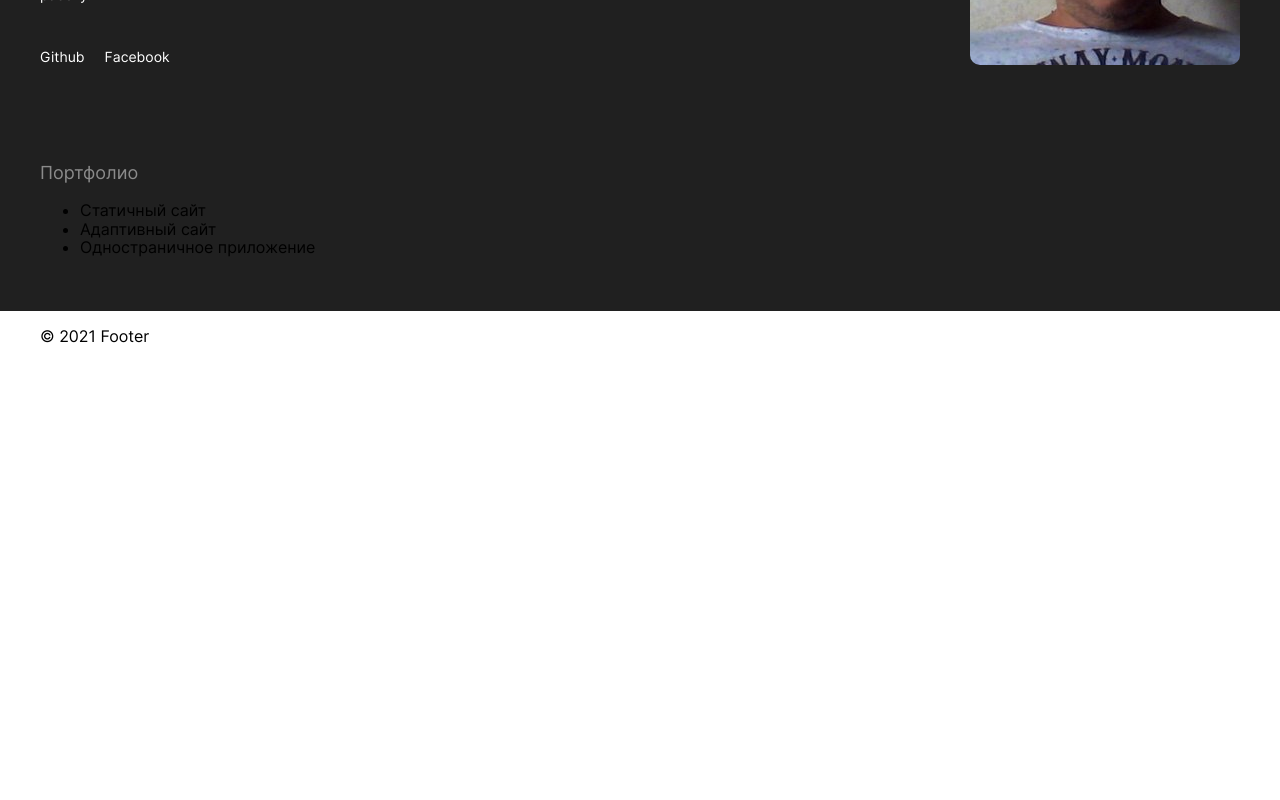
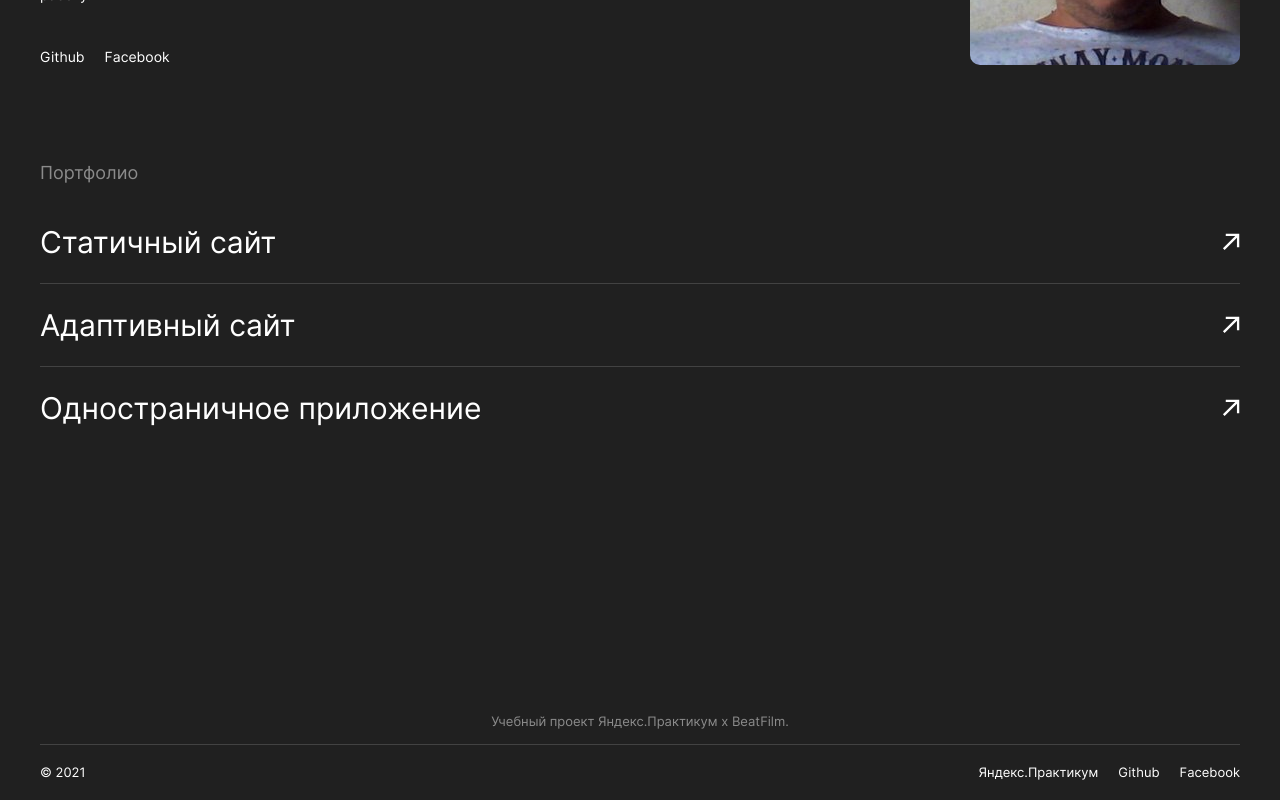
Before and after one commit to SashaLeshiy/movies-explorer-frontend, a React (Create React App) app: page / in a window 1280 px wide. Shown: the part 2599-3399 px from the top of the page. Before the commit the page ends 2960 px from the top, so only its background shows below. Built offline with nearby package versions, Linux system fonts and the light colour scheme.

Commit message:
Окончание верстки главной. Футер и обо мне

```diff
--- a/src/components/App/App.css
+++ b/src/components/App/App.css
@@ -28,6 +28,6 @@
 
 @media screen and (max-width: 360px) {
   .content {
-    padding: 0 16px;
+    padding: 0 12px;
   }
 }
--- a/src/components/Footer/Footer.css
+++ b/src/components/Footer/Footer.css
@@ -1,3 +1,78 @@
 .footer {
     max-height: 172px;
+    background-color: #202020;
 }
+
+.footer__heading {
+    font-size: 13px;
+    line-height: 1.2em;
+    font-weight: 100;
+    color: #8b8b8b;
+    margin: 0;
+    border-bottom: 1px solid #424242;
+    padding: 14px 0;
+    text-align: center;
+}
+
+.footer__copyright {
+    display: flex;
+    justify-content: space-between;
+    padding: 20px 0;
+}
+
+.footer__date {
+    margin: 0;
+    color: #ffffff;
+    font-size: 13px;
+    line-height: 1.2em;
+    font-weight: 100;
+}
+
+.footer__links {
+    display: flex;
+    flex-direction: row;
+    list-style-type: none;
+    margin: 0;
+    padding: 0;
+    align-items: flex-end;
+    font-size: 13px;
+    line-height: 1.2em;
+    font-weight: 100;
+    gap: 20px;
+}
+
+.footer__link {
+    text-decoration: none;
+    color: #ffffff;
+    transition: opacity 0.7s linear;
+}
+
+.footer__link:hover {
+    opacity: 0.5;
+}
+
+@media screen and (max-width: 375px) {
+    .footer__copyright {
+        flex-direction: column-reverse;
+        align-items: center;
+    }
+    .footer__date {
+        padding-top: 20px;
+    }
+    .footer__date {
+        color: #8b8b8b;
+    }
+    .footer__heading {
+        font-size: 12px;
+    }
+}
+
+@media screen and (max-width: 320px) {
+    .footer {
+        max-height: 270px;
+    }
+    .footer__links {
+        flex-direction: column;
+        align-items: center;
+    }
+}
--- a/src/components/Footer/Footer.js
+++ b/src/components/Footer/Footer.js
@@ -4,7 +4,15 @@ function Footer() {
       return (
             (<footer className="footer">
                   <div className="content">
-                        <p className="footer__copyright">&copy; {new Date().getFullYear()} Footer</p>
+                        <h3 className="footer__heading">Учебный проект Яндекс.Практикум х BeatFilm.</h3>
+                        <div className="footer__copyright">
+                              <p className="footer__date">&copy; {new Date().getFullYear()}</p>
+                              <ul className="footer__links">
+                                    <li><a className="footer__link" href="Яндекс.Практикум">Яндекс.Практикум</a></li>
+                                    <li><a className="footer__link" href="https://github.com/SashaLeshiy">Github</a></li>
+                                    <li><a className="footer__link" href="#">Facebook</a></li>
+                              </ul>
+                        </div>
                   </div>
             </footer>)
       );
--- a/src/components/Main/AboutMe/AboutMe.css
+++ b/src/components/Main/AboutMe/AboutMe.css
@@ -1,8 +1,10 @@
 .about {
-    min-height: 100vh;
+    height: 100vh;
+    max-height: 1079px;
+    min-height: 1079px;
     background-color: #202020;
     margin: 0;
-    padding: 0;
+    padding: 0 0 110px;
 }
 
 .about__heading {
@@ -87,6 +89,39 @@
     color: #8b8b8b;
 }
 
+.about__portfolio_links {
+    display: flex;
+    flex-direction: column;
+    list-style-type: none;
+    margin: 0;
+    padding: 0;
+}
+
+.about__portfolio_link {
+    display: flex;
+    justify-content: space-between;
+    border-bottom: 1px solid #424242;
+    padding: 16px 0;
+}
+
+.last-link {
+    border-bottom: 0;
+}
+
+.about__portfolio_out {
+    text-decoration: none;
+    color: #ffffff;
+    transition: opacity 0.7s linear;
+    font-size: 30px;
+    line-height: 50px;
+    font-weight: 100;
+}
+
+.about__portfolio_out:hover {
+    opacity: 0.5;
+}
+
+
 @media screen and (max-width: 768px) {
     .about__heading {
         padding: 75px 0 20px 0;
@@ -110,10 +145,16 @@
         line-height: 18px;
         max-width: 364px;
     }
-
+    .about__portfolio_out {
+        font-size: 28px;
+    }
 }
 
 @media screen and (max-width: 550px) {
+    .about {
+        min-height: 1198px;
+        padding-bottom: 160px;
+    }
     .about__me {
         grid-template-columns: 1fr;
     }
@@ -133,6 +174,13 @@
     }
     .about__links {
         padding-top: 30px;
+    }
+}
+
+@media screen and (max-width: 488px) {
+    .about__portfolio_out {
+        font-size: 20px;
+        line-height: 28px;
     }
 }
 
@@ -162,4 +210,11 @@
         font-size: 11px;
         line-height: 16px;
     }
+    .about__portfolio_heading {
+        font-size: 14px;
+    }
+    .about__portfolio_out {
+        font-size: 18px;
+        line-height: 28px;
+    }
 }
--- a/src/components/Main/AboutMe/AboutMe.js
+++ b/src/components/Main/AboutMe/AboutMe.js
@@ -1,5 +1,6 @@
 import React from 'react';
 import myPhoto from '../../../images/my_photo.JPG';
+import arrow from '../../../images/arrow.svg';
 
 function AboutMe() {
       return (
@@ -11,21 +12,30 @@ function AboutMe() {
                               <h3 className="about__name">Александр</h3>
                               <p className="about__career">Фронтенд-разработчик, 46 лет</p>
                               <p className="about__aboutMe">Я родился и живу в Москве. У меня есть жена и сын.
-                                    Я люблю слушать музыку, гонять на велике и бегать.
+                                    Я люблю слушать музыку, футбол, гонять на велике и бегать.
                                     Недавно начал кодить. С 2018 года занимался администрированием сайтов на Битрикс.
                                     После того, как закончил курсы по Веб-разработке планирую написать пару приложений для портфолио
                                     и найти удаленную работу.</p>
                               <ul className="about__links">
                                     <li><a className="about__link" href="https://github.com/SashaLeshiy">Github</a></li>
-                                    <li><a className="about__link" href="#">Facebook</a></li>
+                                    <li><a className="about__link" href="https://www.facebook.com/alessandro.leshiy">Facebook</a></li>
                               </ul>
                         </div>
                         <div className="about__portfolio">
                               <h3 className="about__portfolio_heading">Портфолио</h3>
                               <ul className="about__portfolio_links">
-                                    <li>Статичный сайт</li>
-                                    <li>Адаптивный сайт</li>
-                                    <li>Одностраничное приложение</li>
+                                    <li className="about__portfolio_link">
+                                         <a className="about__portfolio_out" href="zomlesh.nomoredomains.club">Статичный сайт</a>
+                                         <img src={arrow} alt="стрелка" />
+                                    </li>
+                                    <li className="about__portfolio_link">
+                                         <a className="about__portfolio_out" href="zomlesh.nomoredomains.club">Адаптивный сайт</a>
+                                         <img src={arrow} alt="стрелка" />
+                                    </li>
+                                    <li className="about__portfolio_link last-link">
+                                         <a className="about__portfolio_out" href="zomlesh.nomoredomains.club">Одностраничное приложение</a>
+                                         <img src={arrow} alt="стрелка" />
+                                    </li>
                               </ul>
                         </div>
                   </div>
--- a/src/index.css
+++ b/src/index.css
@@ -7,3 +7,4 @@
 @import url('../src/components/Main/Techs/Techs.css');
 @import url('../src/components/Main/AboutMe/AboutMe.css');
 @import url('../src/components/Navigation/Navigation.css');
+@import url('../src/components/Footer/Footer.css');
```
Also changed, not shown: src/images/arrow.svg (added).
